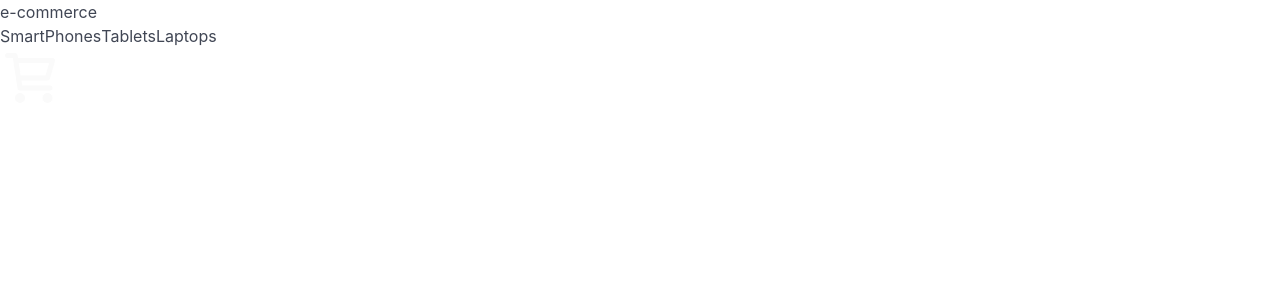
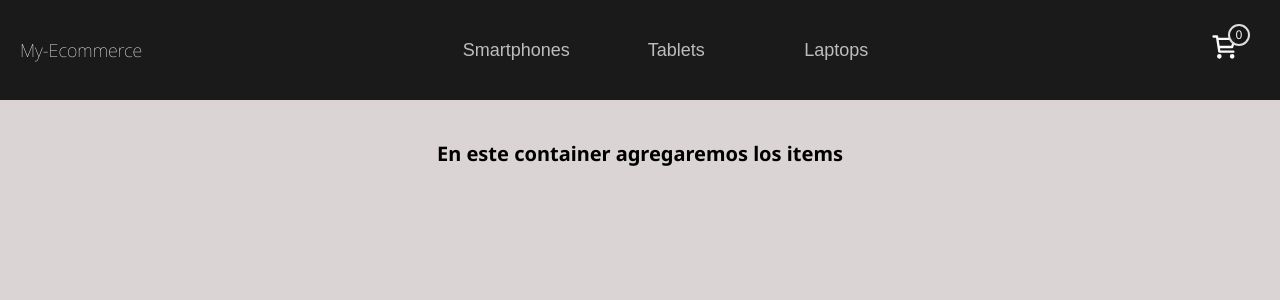
Before and after one commit to Ari-Dsgns/my-ecommerce, a React (Create React App) app: page / in a window 1280 px wide. Shown: the top 300 px of the page. Built offline with nearby package versions, Linux system fonts and the light colour scheme.

Commit message:
first commit

```diff
--- /dev/null
+++ b/src/App.js
@@ -0,0 +1,21 @@
+import './index.css';
+import NavBar from './componentes/NavBar/NavBar';
+
+// import "bulma/css/bulma.css" ;
+import ItemListContainer from './componentes/ItemListContainer/ItemListContainer';
+
+
+
+function App(){
+    return(
+        <div className="container">
+
+            <NavBar titulo="My-Ecommerce" categoria1="Smartphones" categoria2="Tablets" categoria3="Laptops" />
+            <ItemListContainer greeting={"En este container agregaremos los items"}/>
+
+        </div>
+
+    )
+}
+
+export default App;
--- a/src/App.jsx
+++ /dev/null
@@ -1,19 +0,0 @@
-import './index.css';
-import NavBar from './componentes/NavBar/NavBar';
-import CartWidget from './componentes/CartWidget/CartWidget';
-import "bulma/css/bulma.css" ;
-
-
-
-function App(){
-    return(
-        <div className="navbar is-flex">
-
-            <NavBar className="" titulo="e-commerce" />
-
-        </div>
-
-    )
-}
-
-export default App;
--- a/src/componentes/CartWidget/CartWidget.jsx
+++ b/src/componentes/CartWidget/CartWidget.jsx
@@ -4,7 +4,8 @@ import cart from './assets/cart.svg'
 const CartWidget=()=>{
     return(
         <div>
-            <img src={cart} alt='cart-widget'/>
+            <img className='cart' src={cart} alt='cart-widget'/>
+            <p className='numeroCart'>0</p>
         </div>
     )
 }
--- /dev/null
+++ b/src/componentes/ItemListContainer/ItemListContainer.jsx
@@ -0,0 +1,9 @@
+const ItemListContainer =({ greeting })=>{
+    return(
+        <div className="list-container" >
+            <h1>{greeting}</h1>
+        </div>
+    )
+}
+
+export default ItemListContainer;
--- a/src/componentes/NavBar/NavBar.js
+++ /dev/null
@@ -1,22 +0,0 @@
-import CartWidget from '../CartWidget/CartWidget'
-
-
-function NavBar (props){
-
-    let{titulo,arroba,img}=props
-
-
-    return (
-        <nav>
-            <h3>{titulo}</h3>
-            <div>
-                <button>SmartPhones</button>
-                <button>Tablets</button>
-                <button>Laptops</button>
-            </div>
-            <CartWidget/>
-        </nav>
-    )
-}
-
-export default NavBar
--- /dev/null
+++ b/src/componentes/NavBar/NavBar.jsx
@@ -0,0 +1,22 @@
+import CartWidget from '../CartWidget/CartWidget'
+
+
+function NavBar (props){
+
+    let{titulo,categoria1,categoria2,categoria3}=props
+
+
+    return (
+        <nav className="navbar">
+            <h3 className="titulo">{titulo}</h3>
+            <div className='categorias'>
+                <button className='btn'>{categoria1}</button>
+                <button className='btn'>{categoria2}</button>
+                <button className='btn'>{categoria3}</button>
+            </div>
+            <CartWidget/>
+        </nav>
+    )
+}
+
+export default NavBar
--- a/src/index.css
+++ b/src/index.css
@@ -1,3 +1,4 @@
+@import url('https://fonts.googleapis.com/css2?family=Noto+Sans:ital,wght@0,100..900;1,100..900&display=swap');
 *{
     margin: 0;
     padding: 0;
@@ -5,16 +6,92 @@
 
 }
 
-/* .container{
-    display: flex;
-    justify-content: center;
-    width: 100vw;
-    height: 120px;
-    background-color: rgb(72, 69, 69);
+body{
+    font-family: "Noto Sans", serif;
+
 }
+
 
 .navbar{
     display: flex;
+    width: 100%;
+    height: 100px;
+    gap: 20px;
+    padding-left: 20px;
+    padding-right: 20px;
+    background-color: rgb(27, 26, 26);
     justify-content: space-between;
+    align-content: center;
+    align-items: center;
 
-} */
+}
+
+.container{
+    display: flex;
+    flex-direction: column;
+    align-content: center;
+    align-items: center;
+
+    width: 100%;
+    height: 100vh;
+    background-color: rgb(219, 212, 212);
+}
+
+.titulo{
+    font-size: 18px;
+    color: white;
+    font-weight: 100;
+
+}
+
+.btn{
+
+    width: 140px;
+    height: 40px;
+    color: rgb(190, 189, 189);
+    font-size:18px ;
+    font-weight: 100;
+    border: none;
+    border-radius: 4px;
+    background-color: transparent;
+    cursor: pointer;
+}
+
+.categorias{
+    display: flex;
+    justify-content: center;
+    gap: 20px;
+    font-size: 18px;
+
+    color: rgb(230, 227, 227);
+}
+
+
+.list-container{
+    display: flex;
+    font-size: 10px;
+    padding-top: 40px;
+
+}
+
+
+.cart{
+   width: 28px;
+
+}
+
+.numeroCart{
+    color: rgb(247, 247, 247);
+    display: inline-block;
+    position: relative;
+    top: -22px;
+    left: -10px;
+    font-size: 12px;
+    background-color: rgba(22, 21, 21, 0.949);
+    border: solid 2px rgb(222, 222, 222);
+    width: 22px;
+    height: 22px;
+    border-radius: 50%;
+    aspect-ratio: 1;
+    text-align: center;
+}
```
Also changed, not shown: src/index.js (renamed from src/index.jsx).
